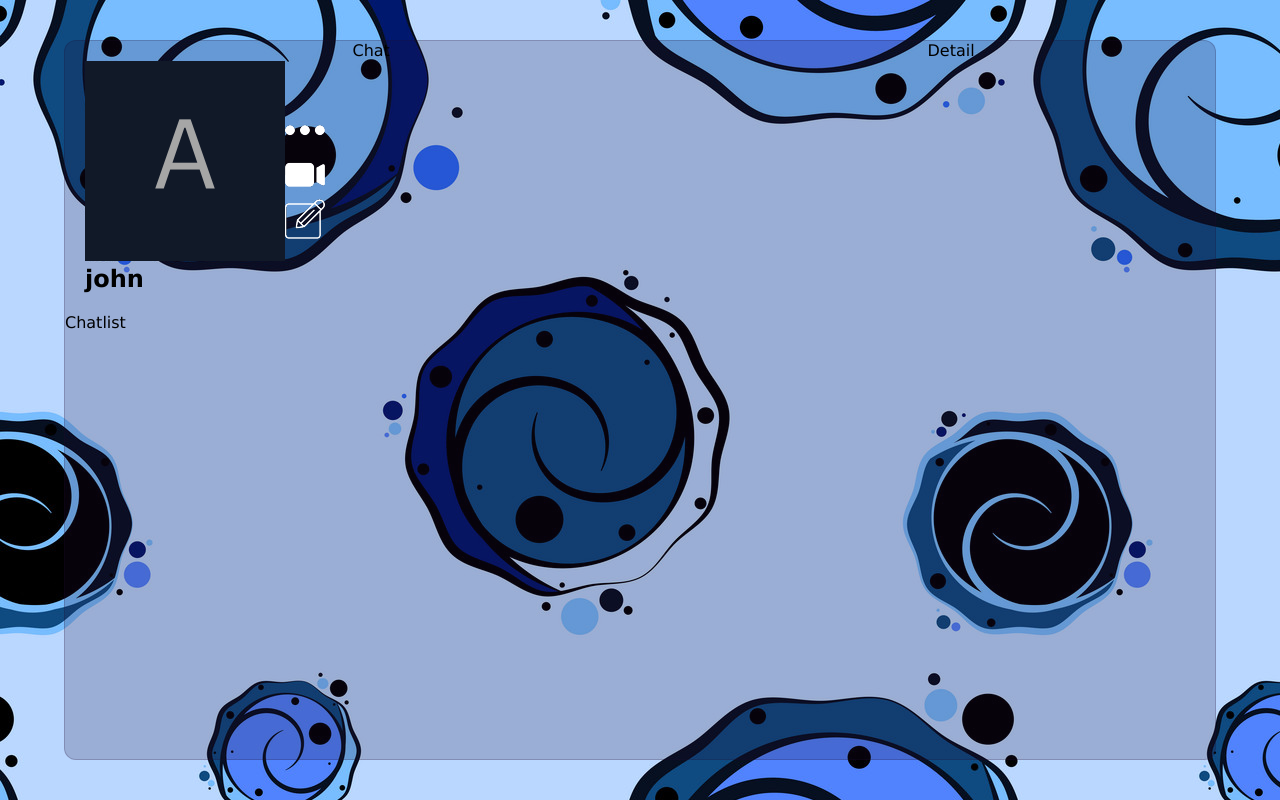
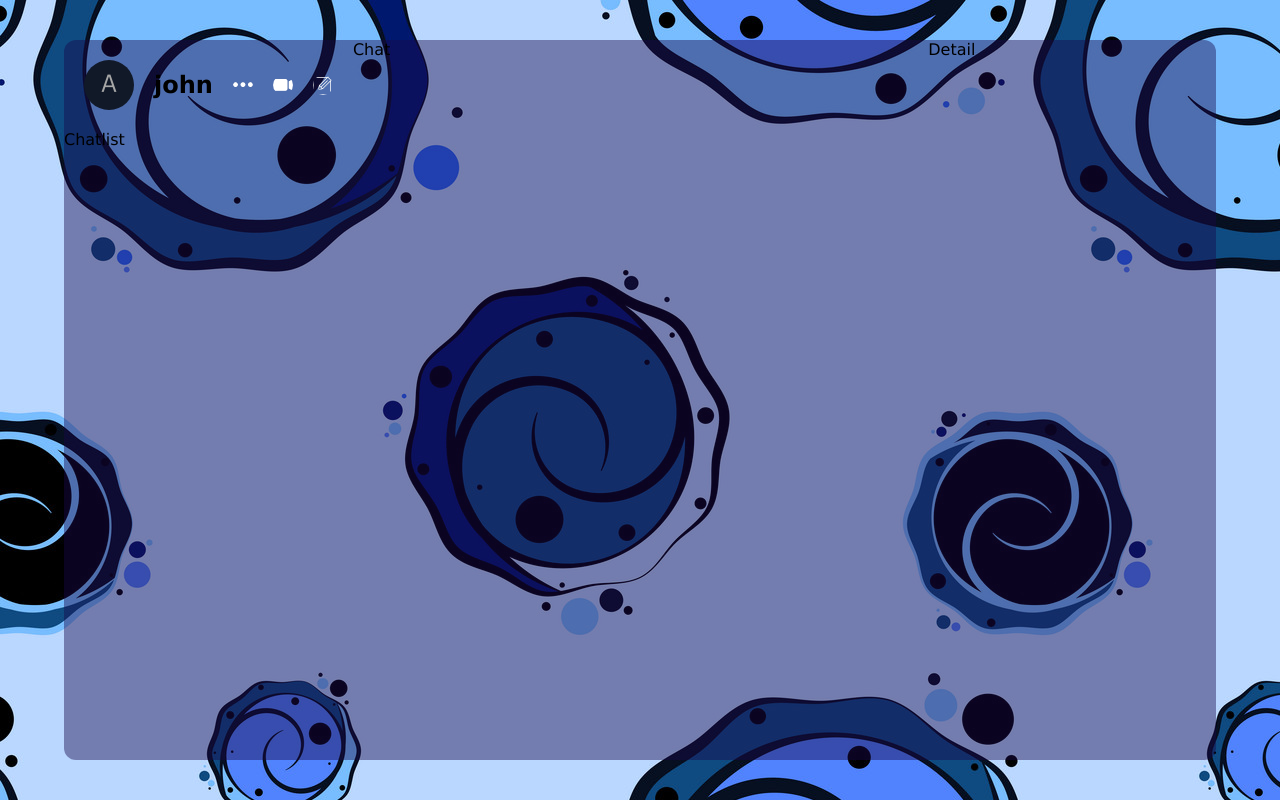
Before and after one commit to Ragnarloki/chat_app, a React (Vite) app: page / in a window 1280 px wide. Built offline with nearby package versions, Linux system fonts and the light colour scheme.

Commit message:
commited

```diff
--- a/index.html
+++ b/index.html
@@ -4,7 +4,7 @@
     <meta charset="UTF-8" />
     <link rel="icon" type="image/svg+xml" href="/favicon.png" />
     <meta name="viewport" content="width=device-width, initial-scale=1.0" />
-    <title>Lama Dev Chat App</title>
+    <title>Chat App</title>
   </head>
   <body>
     <div id="root"></div>
--- a/src/Components/list/userinfo/Userinfo.jsx
+++ b/src/Components/list/userinfo/Userinfo.jsx
@@ -6,12 +6,12 @@ function Userinfo() {
         <div className="user">
             <img src="/avatar.png" alt="" />
             <h2>john</h2>
-        </div>
+
         <div className="icons">
             <img src="./more.png" alt="" />
             <img src="./video.png" alt="" />
              <img src="/edit.png" alt="" />
-        </div>
+        </div></div>
     </div>
   )
 }
--- a/src/Components/list/userinfo/userinfo.css
+++ b/src/Components/list/userinfo/userinfo.css
@@ -3,5 +3,24 @@
     display: flex;
     align-items: center;
     justify-content: center;
+    .user{
+        display: flex;
+        align-items: center;
+        gap: 20px;
+        img{
+            width: 50px;
+            height: 50px;
+            border-radius: 50%;
+            object-fit: cover;
+        }
+        .icons{
+            display: flex;
+            gap: 20px;
 
+            img{
+                height: 20px;
+                width: 20px;
+            }
+        }
+    }
 }
--- a/src/index.css
+++ b/src/index.css
@@ -19,9 +19,9 @@ body{
   /* display: flex; */
   width: 90vw;
   height: 90vh;
-  background-color: rgba(31, 12, 50, 0.201);
+  background-color: rgba(24, 7, 74, 0.437);
   backdrop-filter: blur(19px) saturate;
   border-radius: 12px;
-  border: 1px solid  rgba(31, 12, 50, 0.201);
+  background-color: rgba(24, 7, 74, 0.437);
   display: flex;
 }
```
